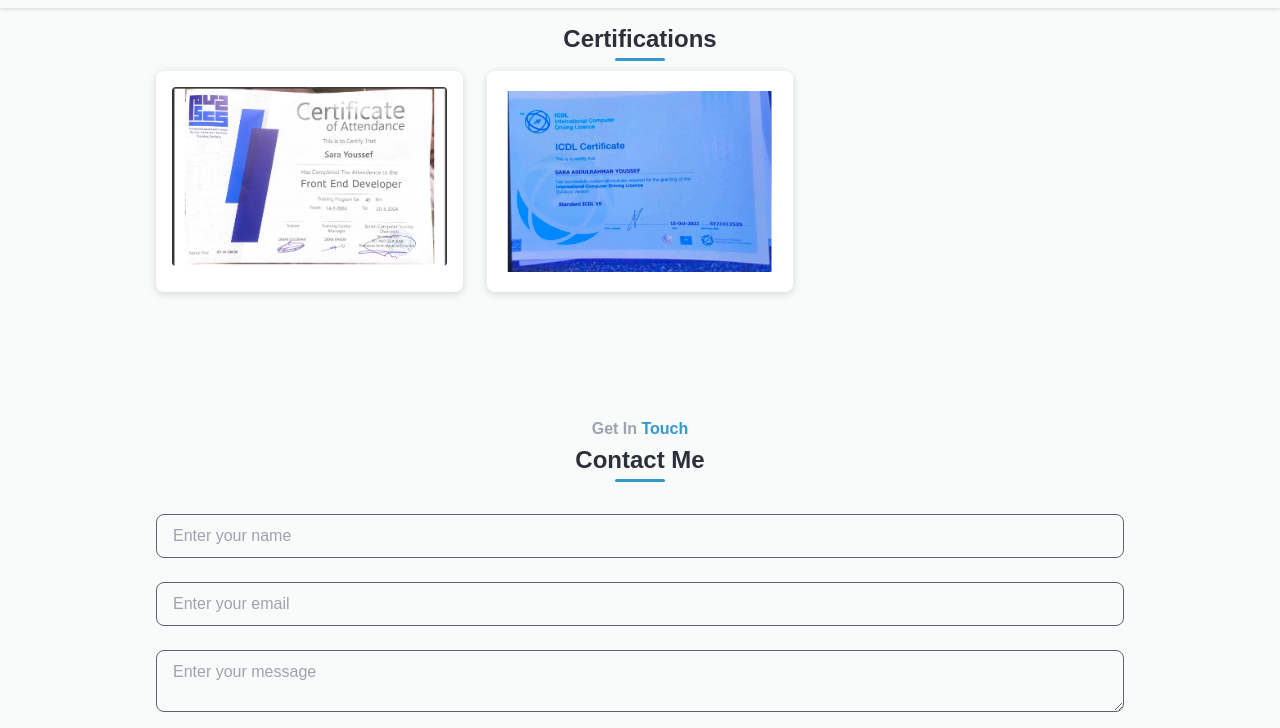
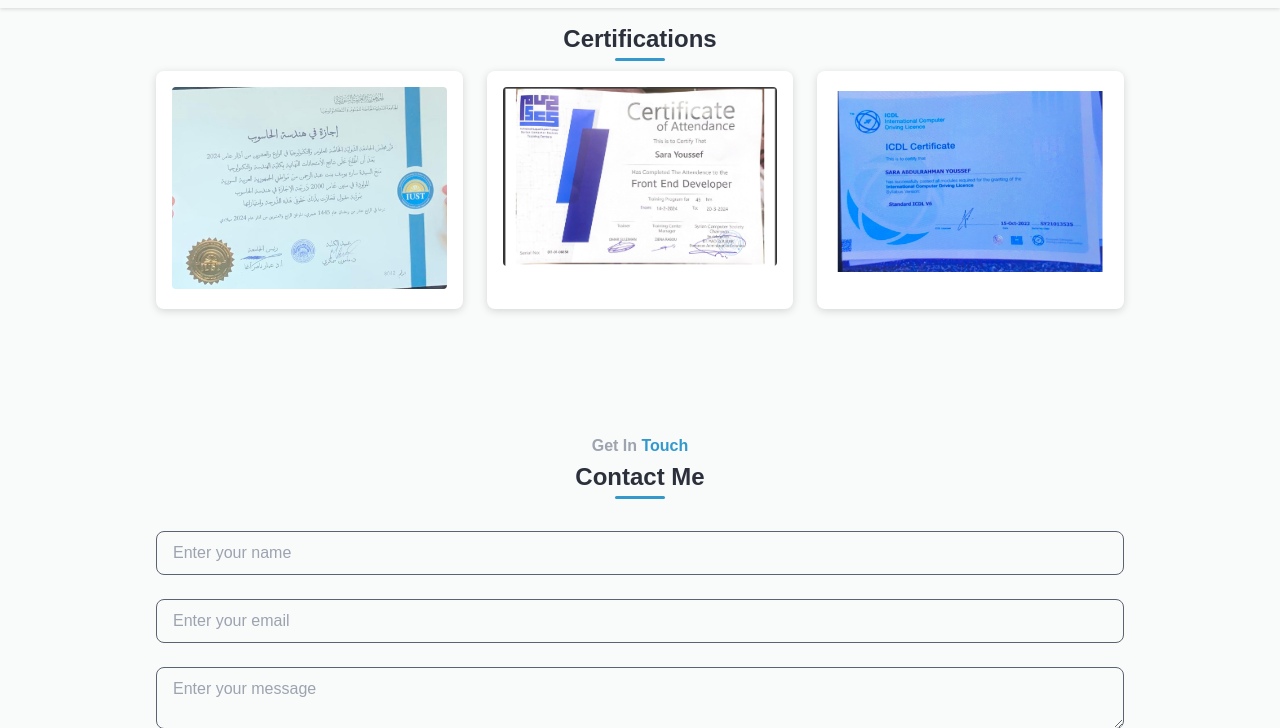
Before and after one commit to sarayoutest/portfolio-sara, a plain HTML site: page index.html in a window 1280 px wide. Both pictures are taken after a click on the link "Certifications". Shown: the part 3555-4283 px from the top of the page. Drawn offline with nearby package versions, Linux system fonts and the light colour scheme.

Commit message:
index.html

```diff
--- a/index.html
+++ b/index.html
@@ -280,6 +280,9 @@
         <section class="certifications section" id="certifications">
             <h2 class="section__title"><b>Certifications</b></h2>
             <div class="certifications__container container grid">
+                 <article class="certifications__card">
+                    <img src="assets/images/cer3.jpeg" alt="Certification 2" class="certifications__img">
+                </article>
                 <article class="certifications__card">
                     <img src="assets/images/cer1.png" alt="Certification 1" class="certifications__img">
                 </article>
```
